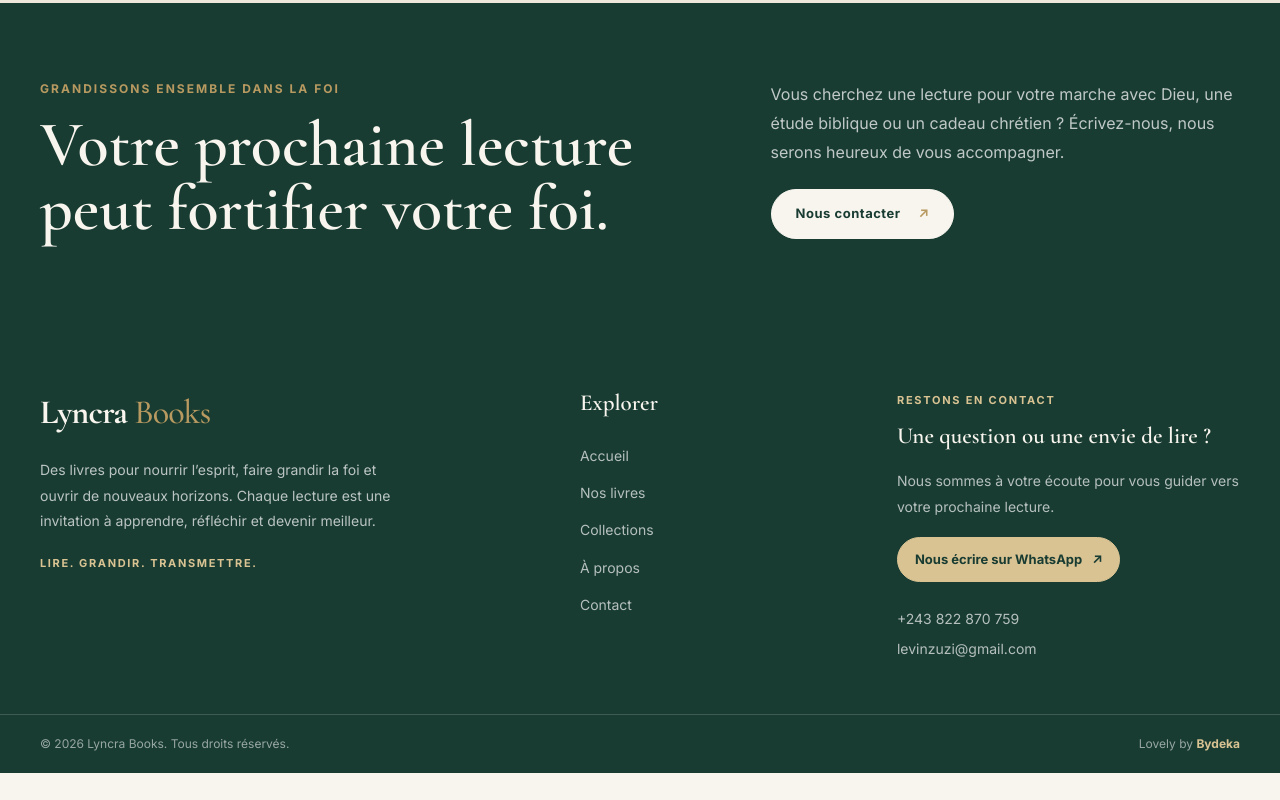
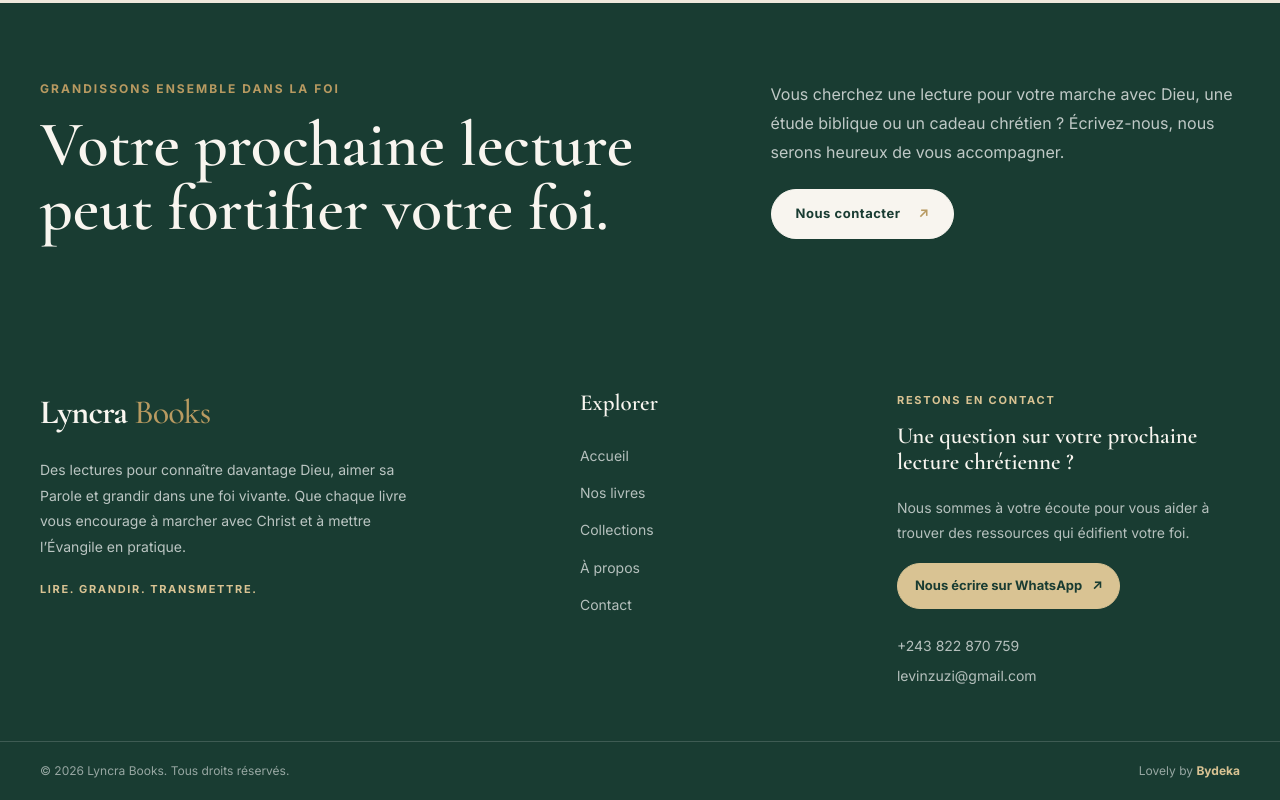
Before and after one commit to deka1512/LyncraBooks, a Nuxt app: page / in a window 1280 px wide. Shown: the part 3286-4086 px from the top of the page. Before the commit the page ends 4059 px from the top, so only its background shows below. Built offline with nearby package versions, Linux system fonts and the light colour scheme.

Commit message:
Align footer brand message with Christian mission

```diff
--- a/app/components/SiteFooter.vue
+++ b/app/components/SiteFooter.vue
@@ -20,8 +20,8 @@ const navigation = [
       <section class="footer-brand-block" aria-label="À propos de Lyncra Books">
         <NuxtLink class="footer-brand" to="/">Lyncra <span>Books</span></NuxtLink>
         <p class="footer-description">
-          Des livres pour nourrir l’esprit, faire grandir la foi et ouvrir de nouveaux horizons.
-          Chaque lecture est une invitation à apprendre, réfléchir et devenir meilleur.
+          Des lectures pour connaître davantage Dieu, aimer sa Parole et grandir dans une foi vivante.
+          Que chaque livre vous encourage à marcher avec Christ et à mettre l’Évangile en pratique.
         </p>
         <p class="footer-motto">Lire. Grandir. Transmettre.</p>
       </section>
@@ -37,8 +37,8 @@ const navigation = [
 
       <section class="footer-contact">
         <span class="eyebrow">Restons en contact</span>
-        <h2 class="footer-heading footer-contact-title">Une question ou une envie de lire ?</h2>
-        <p>Nous sommes à votre écoute pour vous guider vers votre prochaine lecture.</p>
+        <h2 class="footer-heading footer-contact-title">Une question sur votre prochaine lecture chrétienne ?</h2>
+        <p>Nous sommes à votre écoute pour vous aider à trouver des ressources qui édifient votre foi.</p>
         <a class="footer-contact-link" :href="contactUrl" target="_blank" rel="noopener noreferrer">
           Nous écrire sur WhatsApp <span aria-hidden="true">↗</span>
         </a>
```
